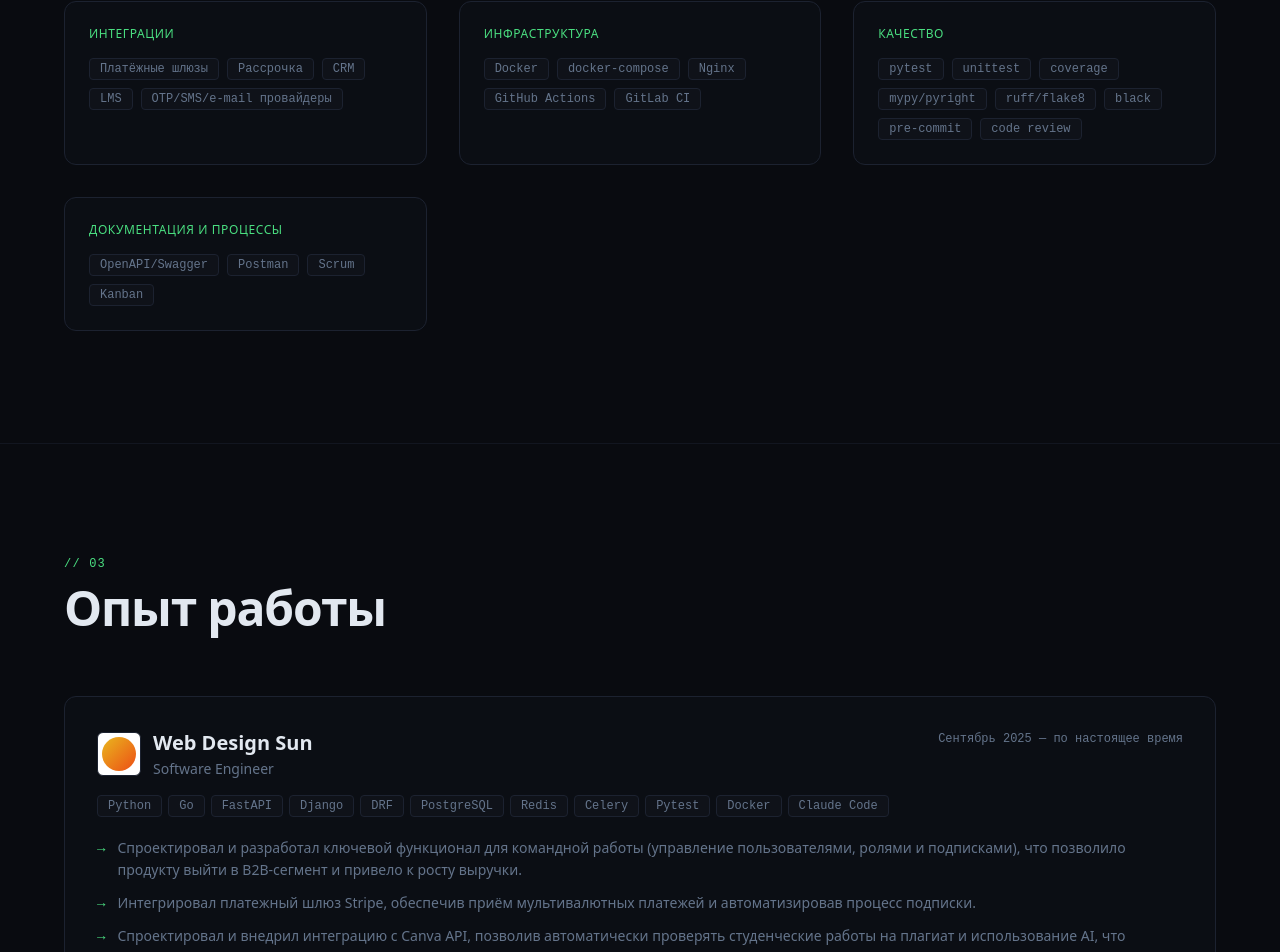
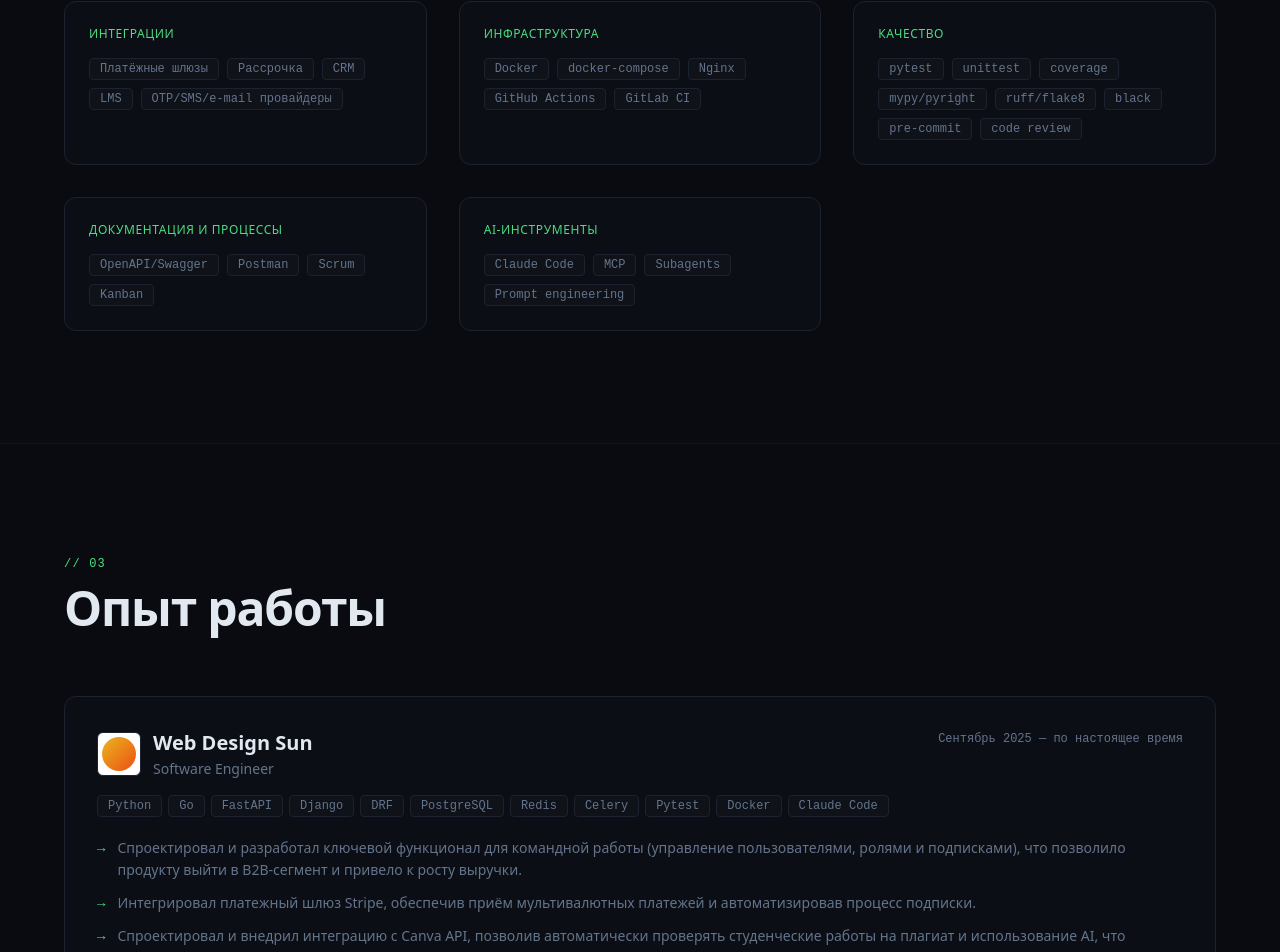
Before and after one commit to storlay/resume-react-app, a React (Vite) app: page / in a window 1280 px wide. Shown: the part 1936-2888 px from the top of the page. Built offline with nearby package versions, Linux system fonts and the light colour scheme.

Commit message:
fix(media): add new resume files

```diff
--- a/src/content/stack.ts
+++ b/src/content/stack.ts
@@ -22,6 +22,10 @@ export const stackByLocale: Record<Locale, StackGroup[]> = {
       title: 'Документация и процессы',
       items: ['OpenAPI/Swagger', 'Postman', 'Scrum', 'Kanban'],
     },
+    {
+      title: 'AI-инструменты',
+      items: ['Claude Code', 'MCP', 'Subagents', 'Prompt engineering'],
+    },
   ],
   en: [
     { title: 'Languages', items: ['Python', 'Go', 'SQL'] },
@@ -43,5 +47,9 @@ export const stackByLocale: Record<Locale, StackGroup[]> = {
       title: 'Docs & Process',
       items: ['OpenAPI/Swagger', 'Postman', 'Scrum', 'Kanban'],
     },
+    {
+      title: 'AI tooling',
+      items: ['Claude Code', 'MCP', 'Subagents', 'Prompt engineering'],
+    },
   ],
 };
```
Also changed, not shown: 2 other files (tests, documents, lock files or other folders).
